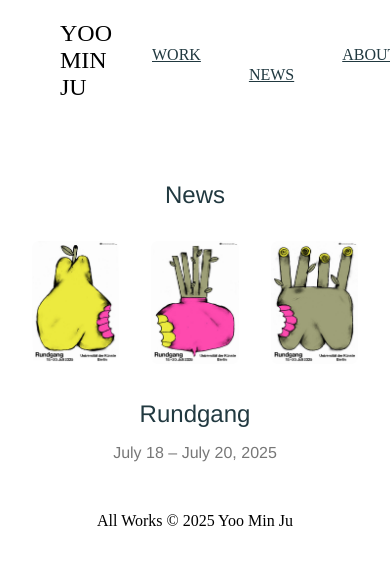
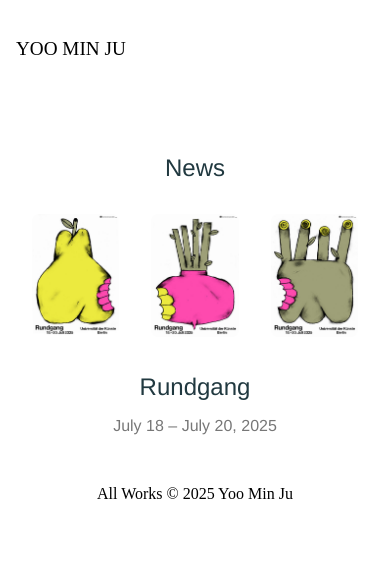
Before and after one commit to YooUisun/yoominju, a React (Create React App) app: page /news in a window 390 px wide. Shown: the top 564 px of the page. Built offline with nearby package versions, Linux system fonts and the light colour scheme.

Commit message:
미디어쿼리리

```diff
--- a/src/NavBar/NavBar.css
+++ b/src/NavBar/NavBar.css
@@ -1,13 +1,17 @@
 .header {
-  flex: 0 0 auto; /* 헤더는 고정 크기 */
+  flex: 0 0 auto;
   width: 100%;
   background: #ffffff;
+  min-width: 800px;
+  overflow-x: auto;
 }
 
 .nav-container {
   display: flex;
   justify-content: space-between;
   align-items: center;
+  min-width: 800px;
+  white-space: nowrap;
 }
 
 .logo {
@@ -15,6 +19,8 @@
   margin-left: 60px;
   font-size: 1.5rem;
   font-weight: 300;
+  min-width: 150px;
+  white-space: nowrap;
 }
 
 .nav-list {
@@ -22,21 +28,40 @@
   list-style: none;
   display: flex;
   gap: 3rem;
-  color: #213940;
   margin-top: 28px;
+  white-space: nowrap;
+  overflow-x: auto;
 }
 
 .nav-list li a {
   font-size: 1rem;
   color: #213940;
-  display: inline-block; /* margin-top 효과를 위해 필요 */
+  display: inline-block;
 }
 
 .nav-list li a:hover {
   opacity: 0.7;
 }
 
-/* 활성화된 링크에 margin-top 내려오는 효과 */
 .nav-list li a.active-nav-link {
   margin-top: 20px;
 }
+
+/* ✅ 모바일도 동일한 가로 정렬 유지 */
+@media (max-width: 768px) {
+  .nav-container {
+    flex-wrap: nowrap;
+    overflow-x: auto;
+  }
+
+  .nav-list {
+    gap: 2rem;
+    overflow-x: auto;
+    padding-bottom: 0.5rem;
+  }
+
+  .logo {
+    font-size: 1.2rem;
+    margin-left: 1rem;
+  }
+}
```
